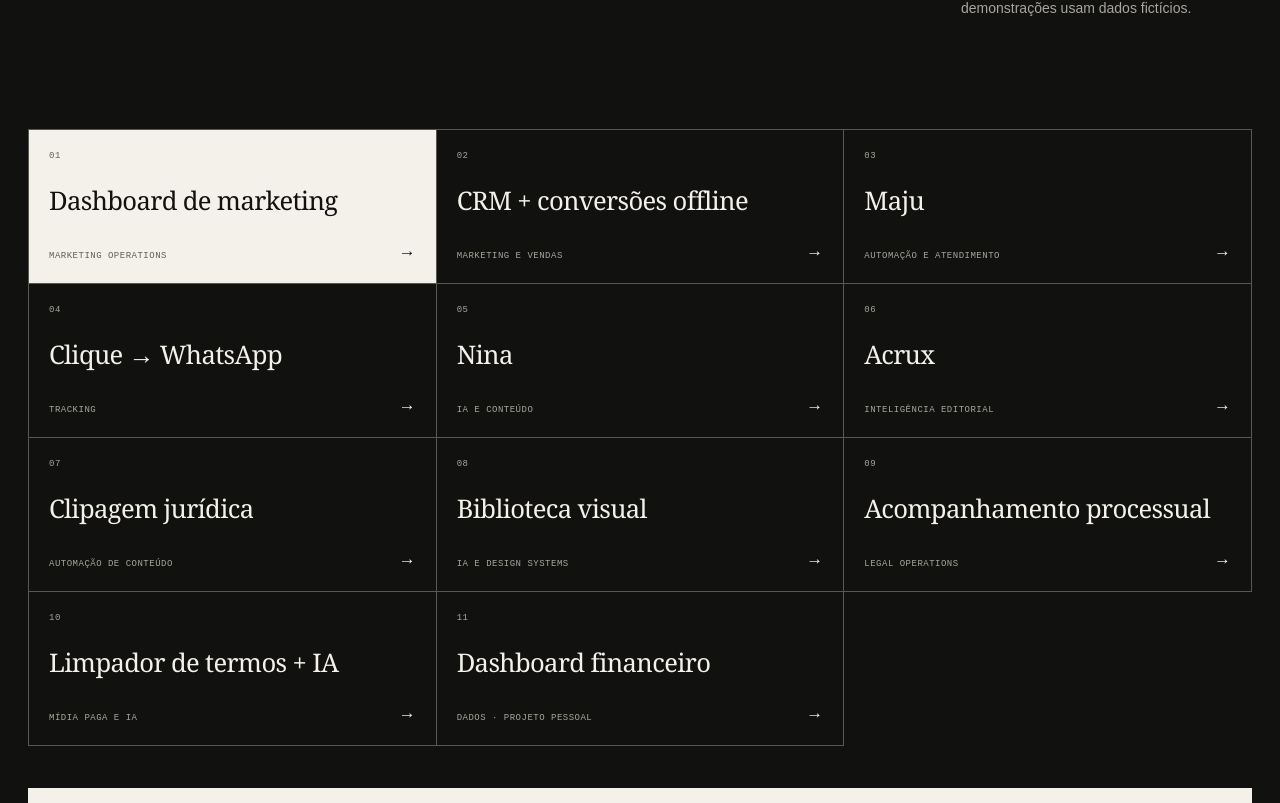
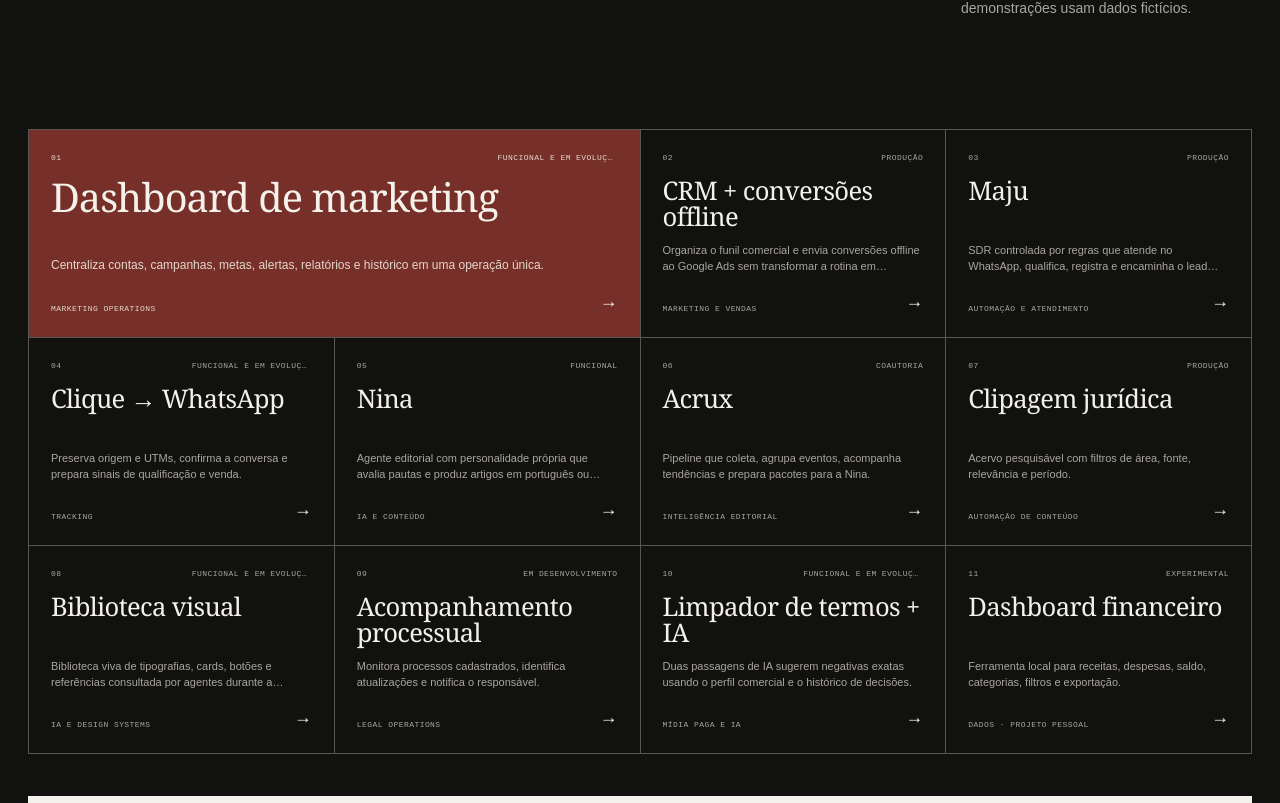
Before and after one commit to guidoni-br/portfolio, a Next.js app: page /projetos in a window 1280 px wide. Shown: the part 1497-2300 px from the top of the page. Built offline with nearby package versions, Linux system fonts and the light colour scheme.

Commit message:
Refine project grid into editorial showcase

```diff
--- a/app/globals.css
+++ b/app/globals.css
@@ -276,16 +276,16 @@
 .projects-section .section-heading h2 em { color: var(--faint); }
 
 .project-browser { margin-top: 110px; border-top: 1px solid var(--contact-rule, #595751); }
-.project-list { display: grid; grid-template-columns: repeat(3, minmax(0, 1fr)); border-left: 1px solid #595751; }
+.project-list { display: grid; grid-template-columns: repeat(4, minmax(0, 1fr)); border-left: 1px solid #595751; }
 .project-row {
   width: 100%;
-  min-height: 154px;
+  min-height: 208px;
   display: grid;
   grid-template-columns: 1fr auto;
-  grid-template-rows: auto 1fr auto;
+  grid-template-rows: auto auto 1fr auto;
   align-items: start;
-  gap: 15px;
-  padding: 20px;
+  gap: 14px;
+  padding: 22px;
   border: 0;
   border-right: 1px solid #595751;
   border-bottom: 1px solid #595751;
@@ -293,15 +293,21 @@
   color: var(--paper);
   text-align: left;
   cursor: pointer;
-  transition: background .25s, color .25s, transform .25s;
+  transition: background .3s, color .3s, transform .3s;
 }
-.project-row > span, .project-row small { font-family: monospace; font-size: 9px; letter-spacing: .055em; text-transform: uppercase; color: var(--faint); }
-.project-row strong { grid-column: 1 / 3; align-self: center; font-family: Georgia, serif; font-size: clamp(1.45rem, 2vw, 2rem); font-weight: 400; line-height: 1; letter-spacing: -.025em; }
+.project-row-lead { grid-column: span 2; }
+.project-row > span, .project-row small { font-family: monospace; font-size: 8px; letter-spacing: .055em; text-transform: uppercase; color: var(--faint); }
+.project-row .project-card-status { justify-self: end; max-width: 120px; overflow: hidden; text-align: right; text-overflow: ellipsis; white-space: nowrap; }
+.project-row strong { grid-column: 1 / 3; font-family: Georgia, serif; font-size: clamp(1.55rem, 2vw, 2.15rem); font-weight: 400; line-height: 1; letter-spacing: -.025em; }
+.project-row-lead strong { max-width: 620px; font-size: clamp(2.25rem, 3.1vw, 3.8rem); }
+.project-row p { grid-column: 1 / 3; align-self: end; display: -webkit-box; margin: 0; overflow: hidden; color: var(--faint); font-size: 11px; line-height: 1.4; -webkit-box-orient: vertical; -webkit-line-clamp: 2; }
+.project-row-lead p { max-width: 590px; font-size: 12px; }
 .project-row small { align-self: end; }
-.project-row i { font-style: normal; font-size: 17px; }
-.project-row:hover, .project-row:focus-visible, .project-row.active { background: var(--paper); color: var(--ink); outline: none; }
-.project-row:hover, .project-row:focus-visible { transform: translateY(-3px); }
-.project-row:hover :is(span,small), .project-row:focus-visible :is(span,small), .project-row.active :is(span,small) { color: var(--muted); }
+.project-row i { justify-self: end; font-style: normal; font-size: 18px; }
+.project-row:hover, .project-row:focus-visible { z-index: 1; background: var(--paper); color: var(--ink); outline: none; transform: translateY(-4px); }
+.project-row.active { background: var(--oxide); color: var(--paper); outline: none; }
+.project-row:hover :is(span,small,p), .project-row:focus-visible :is(span,small,p) { color: var(--muted); }
+.project-row.active :is(span,small,p) { color: #e4d8cd; }
 
 .project-detail { min-height: 610px; display: grid; grid-template-columns: minmax(0, .9fr) minmax(420px, 1.1fr); grid-template-rows: auto auto auto 1fr; column-gap: 72px; margin-top: 42px; padding: 42px; background: var(--paper); color: var(--ink); }
 .project-detail > .detail-top { grid-column: 1 / 3; }
@@ -402,6 +408,14 @@
 .contact-links .whatsapp { display: inline-flex; justify-content: space-between; gap: 50px; min-width: 260px; padding: 18px; border: 1px solid var(--paper); background: var(--paper); color: var(--ink); }
 .contact-footer { grid-column: 1 / 13; display: flex; justify-content: space-between; margin-top: 120px; padding-top: 20px; border-top: 1px solid #595751; color: var(--faint); font-family: monospace; font-size: 9px; letter-spacing: .06em; text-transform: uppercase; }
 
+@media (min-width: 801px) and (max-width: 1100px) {
+  .project-list { grid-template-columns: repeat(2, minmax(0, 1fr)); }
+  .project-row-lead { grid-column: span 2; }
+  .project-detail { grid-template-columns: 1fr; }
+  .project-detail > .detail-top { grid-column: 1; }
+  .project-detail > .inline-demo { grid-column: 1; grid-row: auto; margin-top: 34px; }
+}
+
 @media (max-width: 800px) {
   .gate { padding: 0 17px; grid-template-rows: auto 1fr auto auto; overflow: visible; }
   .gate-orbit { width: 78vw; }
@@ -480,7 +494,10 @@
   .section-heading > p:last-child { max-width: 460px; margin-top: 42px; }
   .project-browser { grid-template-columns: 1fr; gap: 38px; margin-top: 70px; }
   .project-list { grid-template-columns: 1fr; }
+  .project-row-lead { grid-column: auto; }
   .project-row { min-height: 126px; padding: 17px; }
+  .project-row-lead strong { font-size: clamp(1.55rem, 8vw, 2.15rem); }
+  .project-row p { display: none; }
   .project-row small { display: block; }
   .project-detail { position: static; min-height: 0; display: block; margin-top: 28px; padding: 20px 17px; }
   .project-detail > .inline-demo { margin-top: 34px; }
--- a/app/portfolio-experience.tsx
+++ b/app/portfolio-experience.tsx
@@ -50,11 +50,12 @@
         <div className="project-browser">
           <div className="project-list" role="list" aria-label="Projetos">
             {projects.map((project, index) => (
-              <button className={project.id === selected.id ? 'project-row active' : 'project-row'} onClick={() => setSelectedId(project.id)} key={project.id} aria-pressed={project.id === selected.id}>
+              <button className={`${project.id === selected.id ? 'project-row active' : 'project-row'}${index === 0 ? ' project-row-lead' : ''}`} onClick={() => setSelectedId(project.id)} key={project.id} aria-pressed={project.id === selected.id}>
                 <span>{String(index + 1).padStart(2, '0')}</span>
+                <span className="project-card-status">{project.status}</span>
                 <strong>{project.name}</strong>
-                <small>{project.category}</small>
-                <i aria-hidden="true">→</i>
+                <p>{project.solution}</p>
+                <small>{project.category}</small><i aria-hidden="true">→</i>
               </button>
             ))}
           </div>
```
